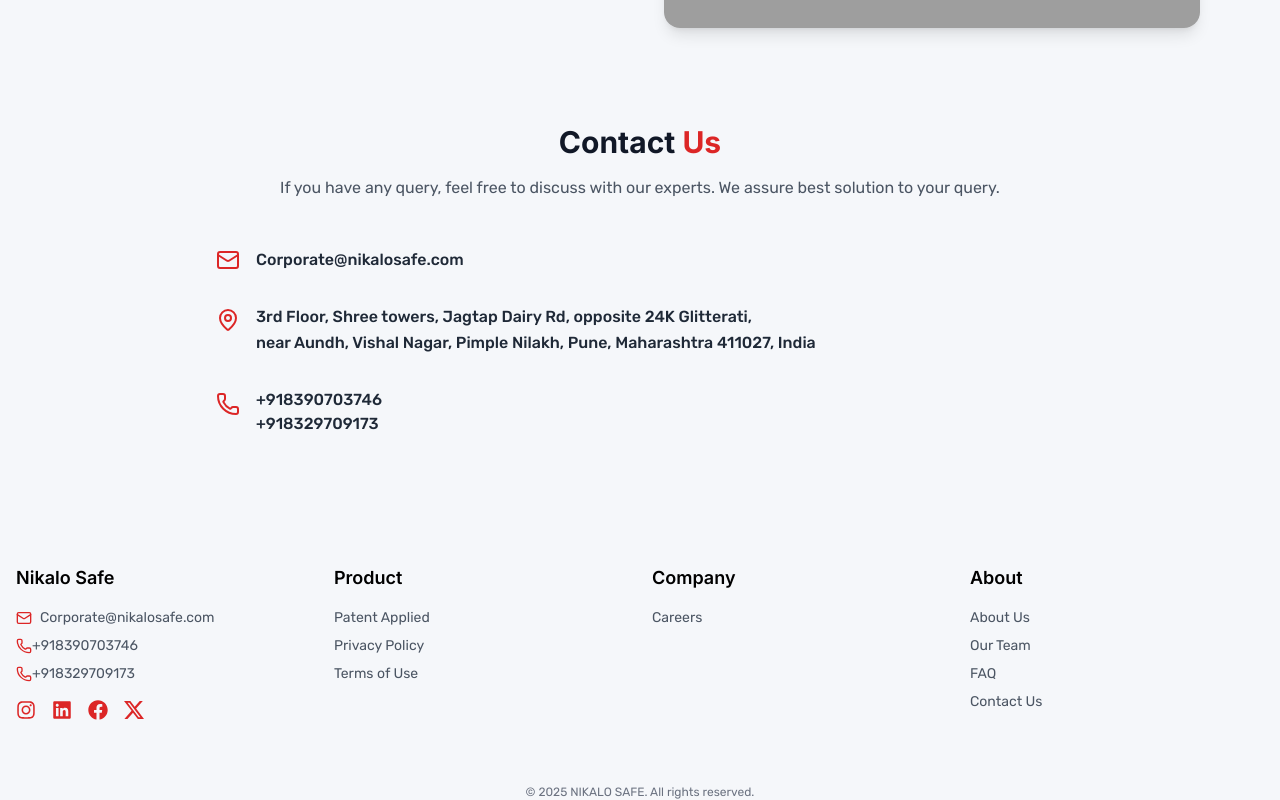
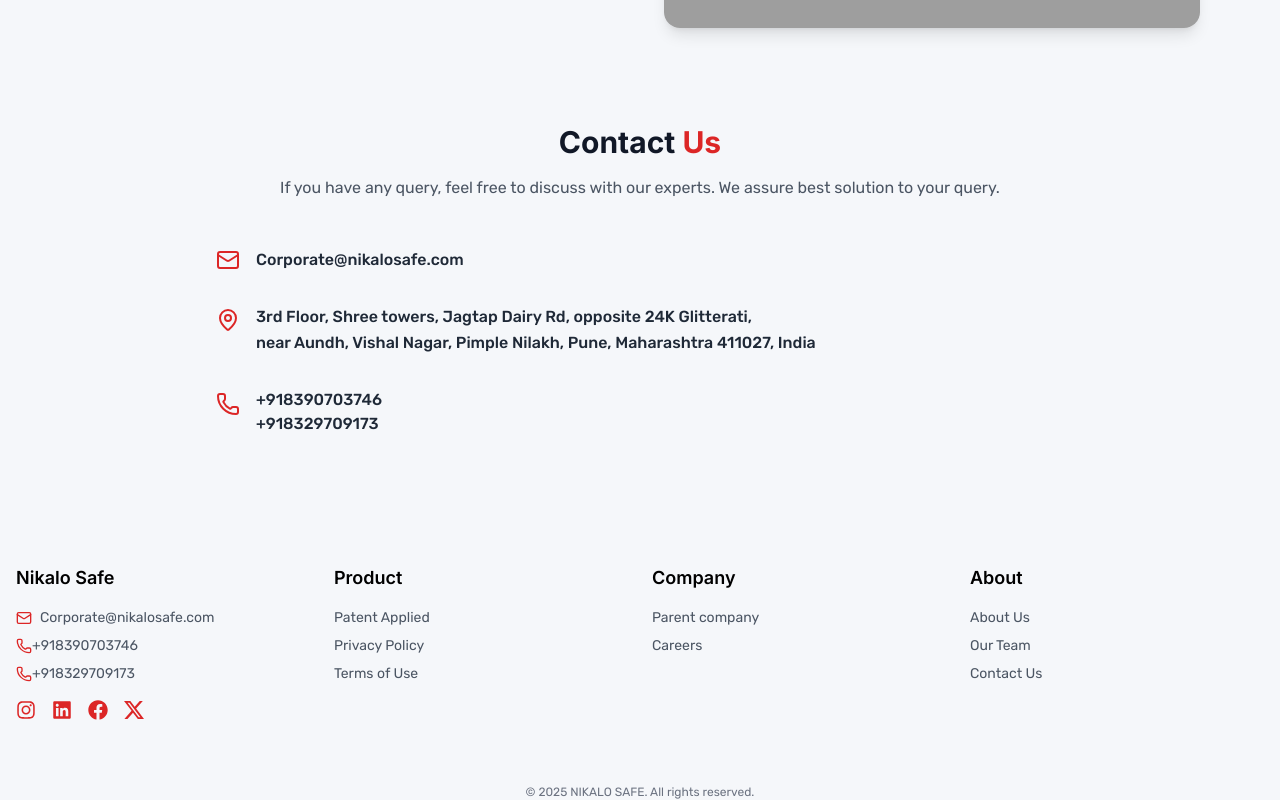
Before and after one commit to 10-Dimensions-Design-Services/nikalo-safe, a React (Create React App) app in the folder client/: page / in a window 1280 px wide. Shown: the part 2913-3713 px from the top of the page. Built offline with nearby package versions, Linux system fonts and the light colour scheme; grey boxes are pictures that could not be loaded.

Commit message:
Parent company added to the 10D website

```diff
--- a/client/src/components/Footer.jsx
+++ b/client/src/components/Footer.jsx
@@ -60,6 +60,16 @@
           <div className="flex flex-col items-center sm:items-start text-center sm:text-left">
             <h3 className="text-sm md:text-lg font-semibold mb-2 md:mb-4">Company</h3>
             <ul className="space-y-1 md:space-y-2 text-gray-600 text-xs md:text-sm">
+            <li>
+            <a
+              href="https://10dimensionsdesign.com/"
+              target="_blank"
+              rel="noopener noreferrer"
+              className="hover:text-gray-900 transition-colors"
+            >
+              Parent company
+            </a>
+          </li>
           <li>
             <a
               href={
@@ -74,7 +84,6 @@
               Careers
             </a>
           </li>
-
             </ul>
           </div>
 
@@ -103,7 +112,6 @@
                   Our Team
                 </Link>
               </li>
-              <li><a href="#" className="hover:text-gray-900 transition-colors">FAQ</a></li>
               <li>
                <Link to="/contactus" className="hover:text-gray-900 transition-colors">
                 Contact Us
```
